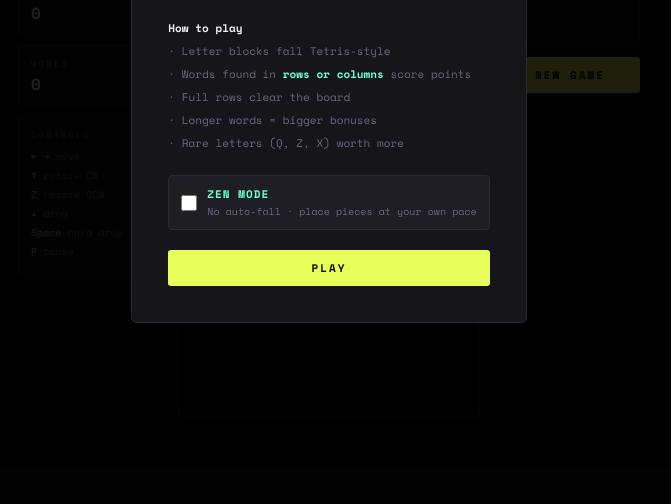
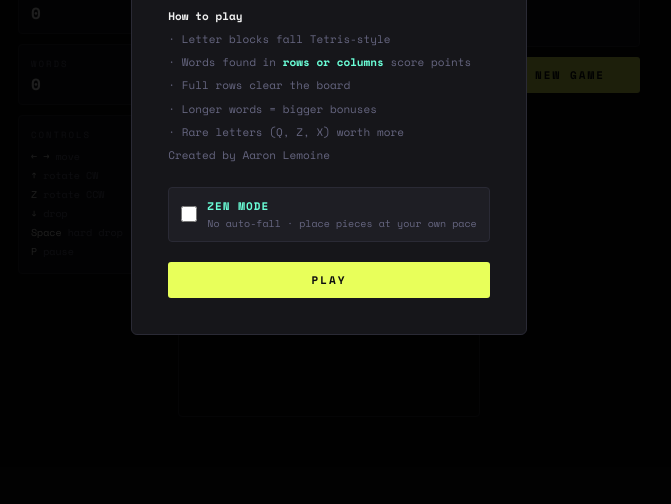
Before and after one commit to Nukelemon/wordtris, a plain HTML site: page index.html in a window 1280 px wide. Shown: the part 296-800 px from the top of the page, without its empty margins (311-982 px from the left). Drawn offline with nearby package versions, Linux system fonts and the light colour scheme.

Commit message:
Created by

```diff
--- a/index.html
+++ b/index.html
@@ -127,7 +127,8 @@ h1 {
       · Words found in <b style="color:var(--accent3)">rows or columns</b> score points<br>
       · Full rows clear the board<br>
       · Longer words = bigger bonuses<br>
-      · Rare letters (Q, Z, X) worth more
+      · Rare letters (Q, Z, X) worth more<br>
+      Created by Aaron Lemoine
     </div>
     <label style="display:flex;align-items:center;gap:10px;cursor:pointer;margin-bottom:20px;padding:10px 12px;background:var(--surface2);border-radius:4px;border:1px solid var(--border);">
       <input type="checkbox" id="zen-toggle" style="width:16px;height:16px;accent-color:var(--accent3);cursor:pointer;">
```
